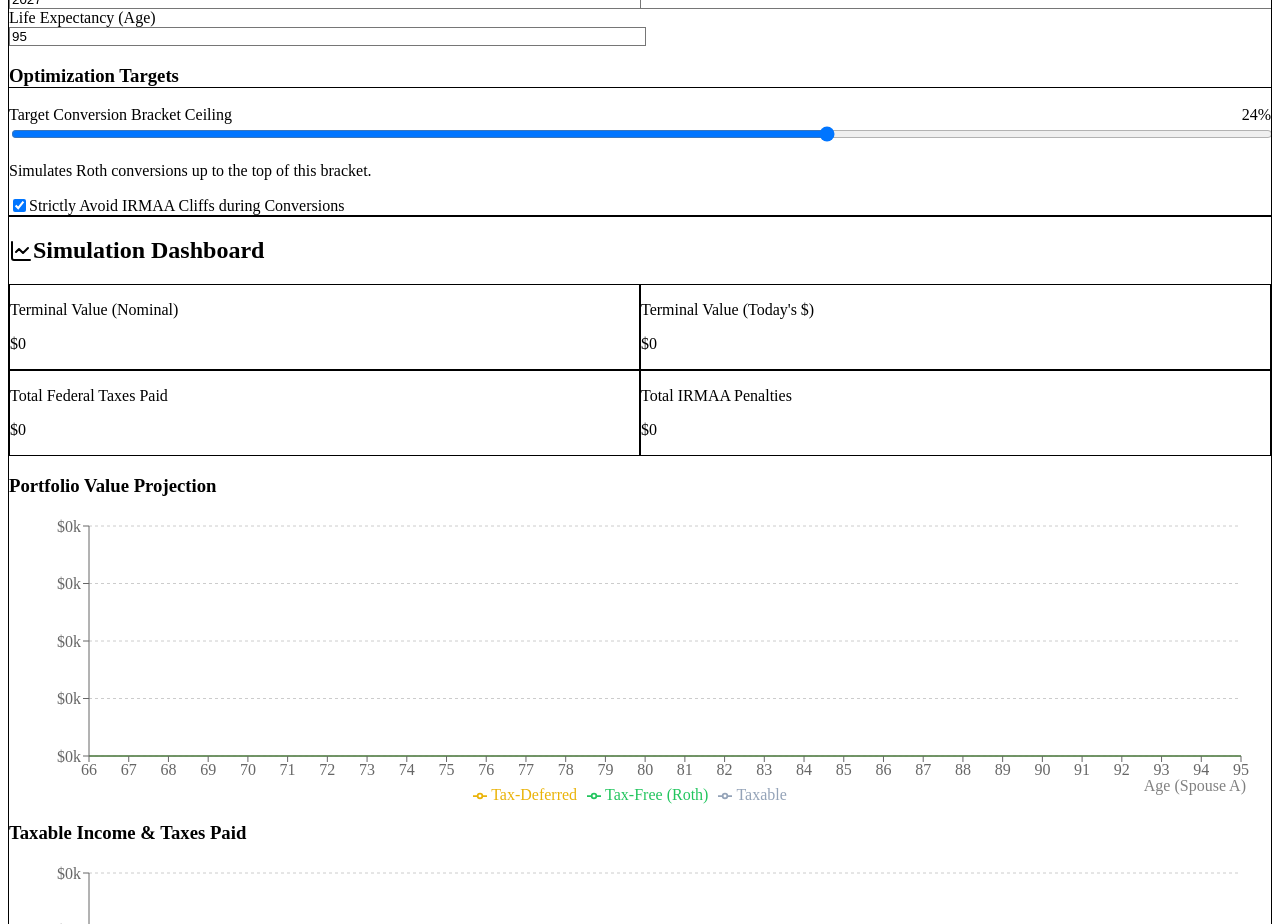
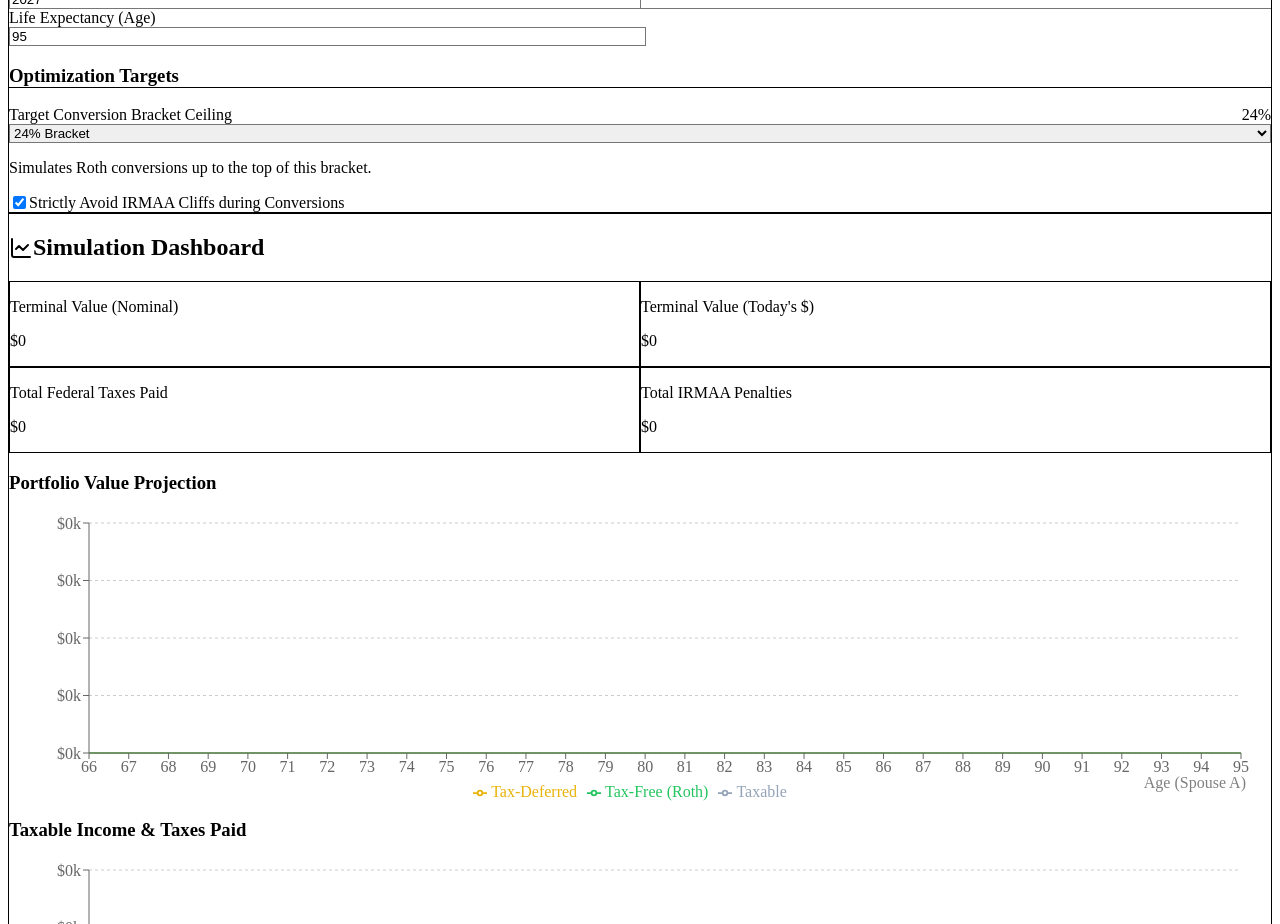
Before and after one commit to tpatterson34/tax-optimized-retirement-simulator, a React (Vite) app: page / in a window 1280 px wide. Shown: the part 820-1744 px from the top of the page. Built offline with nearby package versions, Linux system fonts and the light colour scheme.

Commit message:
Fix Roth Conversion slider missing exact bracket matches

```diff
--- a/src/components/InputPanel.tsx
+++ b/src/components/InputPanel.tsx
@@ -221,13 +221,20 @@ export default function InputPanel({ params, setParams }: InputPanelProps) {
               <span>Target Conversion Bracket Ceiling</span>
               <span className="font-semibold text-blue-700">{(params.targetConversionBracketRate || 0) * 100}%</span>
             </label>
-            <input
-              type="range"
-              min="0" max="0.37" step="0.01"
+            <select
               value={params.targetConversionBracketRate || 0}
               onChange={e => handleChange('targetConversionBracketRate', parseFloat(e.target.value))}
-              className="w-full"
-            />
+              className="w-full border rounded p-1.5 focus:ring-2 focus:ring-blue-500"
+            >
+              <option value={0}>0% (No Conversions)</option>
+              <option value={0.10}>10% Bracket</option>
+              <option value={0.12}>12% Bracket</option>
+              <option value={0.22}>22% Bracket</option>
+              <option value={0.24}>24% Bracket</option>
+              <option value={0.32}>32% Bracket</option>
+              <option value={0.35}>35% Bracket</option>
+              <option value={0.37}>37% Bracket</option>
+            </select>
             <p className="text-xs text-slate-500 mt-1">Simulates Roth conversions up to the top of this bracket.</p>
           </div>
           <div className="flex items-center space-x-2 pt-2">
--- a/src/engine/taxBrackets.ts
+++ b/src/engine/taxBrackets.ts
@@ -108,8 +108,9 @@ export function calculateOrdinaryTax(status: FilingStatus, taxableIncome: number
  */
 export function getBracketCapacity(status: FilingStatus, taxableIncome: number, targetRate: number): number {
   const brackets = BRACKETS_2026[status];
-  const targetBracket = brackets.find(b => b.rate === targetRate);
-  if (!targetBracket) return 0;
+  // Find the highest bracket that is less than or equal to the target rate
+  const targetBracket = [...brackets].reverse().find(b => b.rate <= targetRate + 0.001);
+  if (!targetBracket || targetRate === 0) return 0;
 
   return Math.max(0, targetBracket.ceiling - taxableIncome);
 }
```
